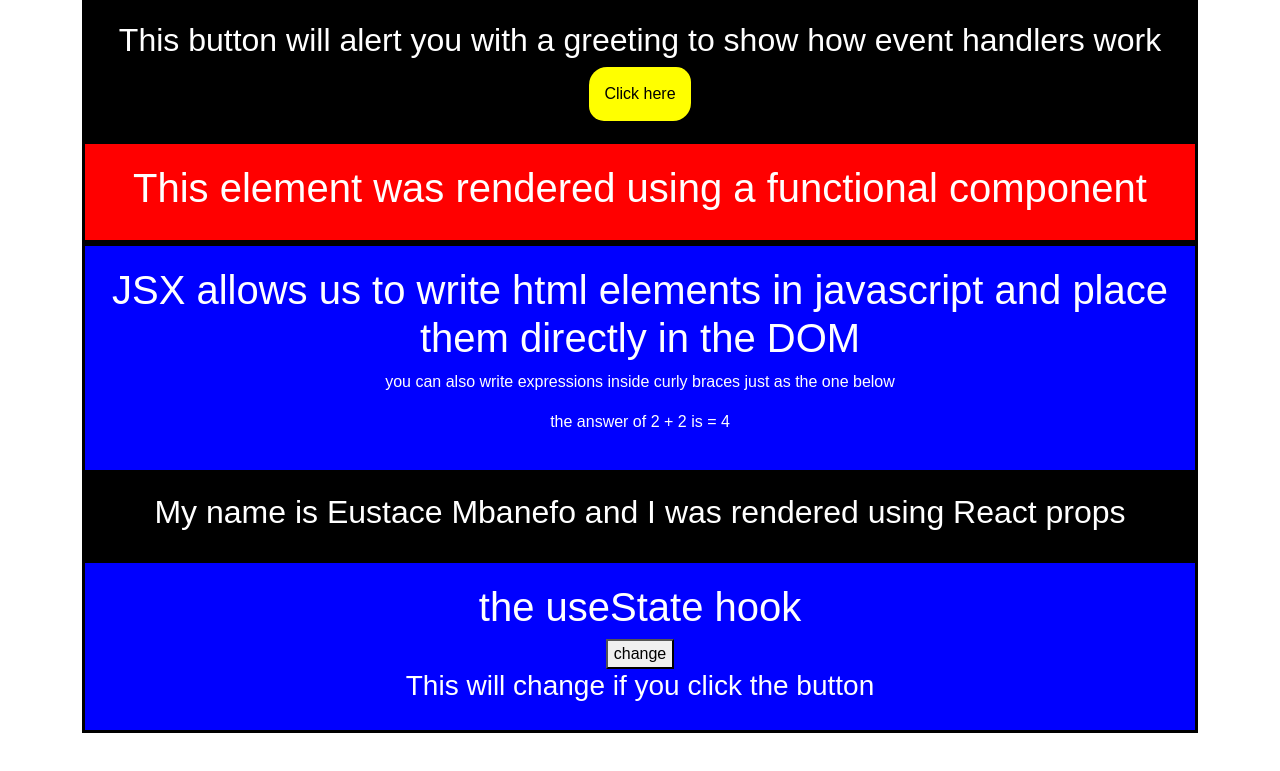
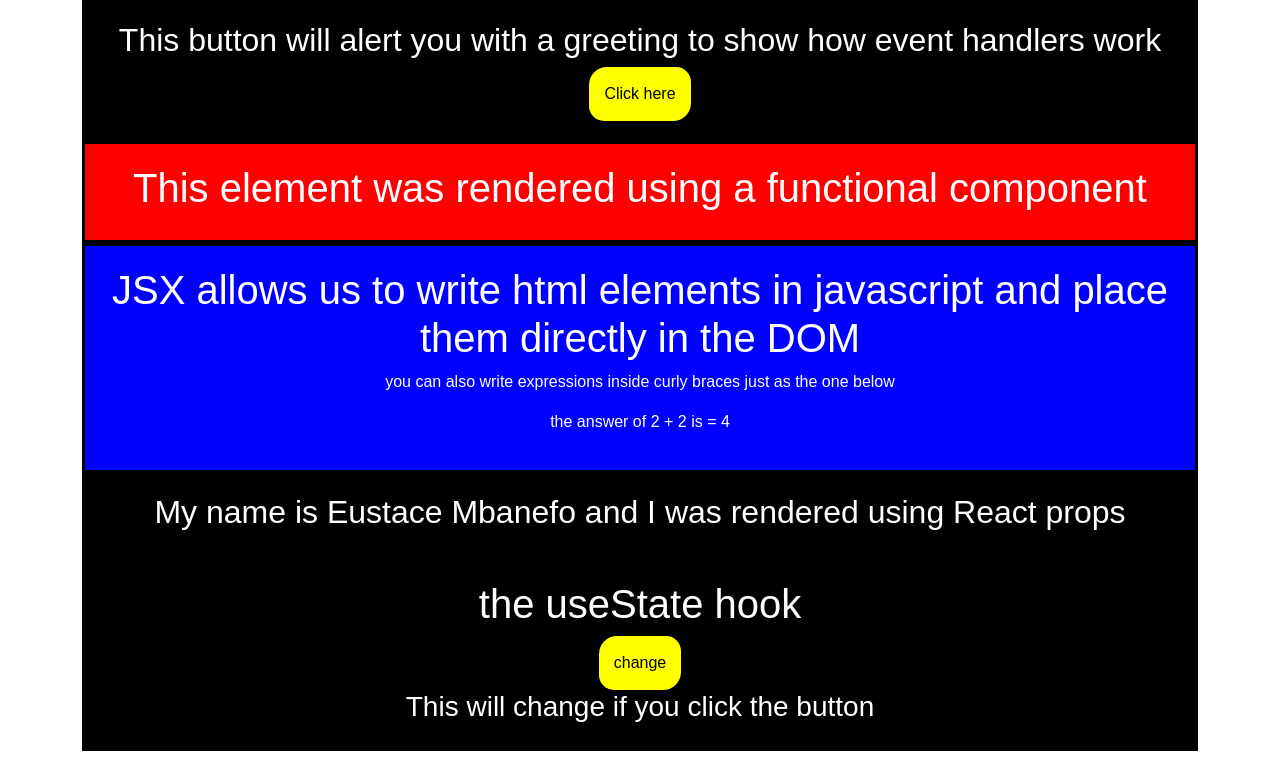
Before and after one commit to Phumnanya/React_basics, a React (Create React App) app: page / in a window 1280 px wide. Shown: the part 233-1004 px from the top of the page. Built offline with nearby package versions, Linux system fonts and the light colour scheme.

Commit message:
Update State.js

```diff
--- a/src/Flexisaf internship/State.js
+++ b/src/Flexisaf internship/State.js
@@ -5,7 +5,7 @@ function States() {
     const [word, setWord] = useState("This will change if you click the button");
     return(
         <>
-            <div className="classcompo">
+            <div className="event">
             <h1>the useState hook</h1>
             <button type="button" onClick={() => setWord("There you go, useState hook implemented")}>change</button>
             <h3>{word}</h3>
```
